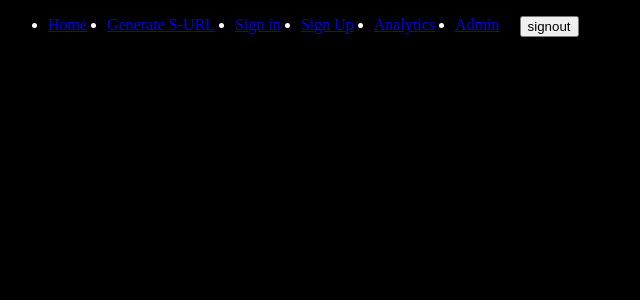
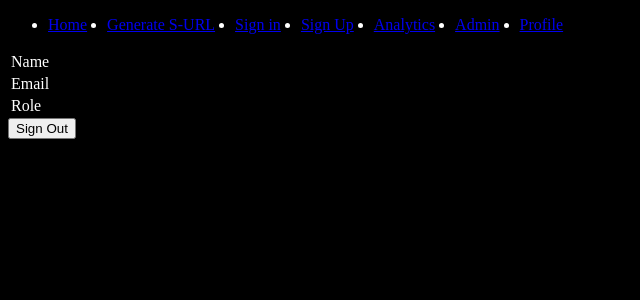
Before and after one commit to GuruDarshan57/URL-Shortner-Frontend, a React (Vite) app: page /profile in a window 1280 px wide. Shown: the top 300 px of the page, without its empty margins (0-640 px from the left). Built offline with nearby package versions, Linux system fonts and the light colour scheme.

Commit message:
added profile page and signout feautre

```diff
--- a/src/App.jsx
+++ b/src/App.jsx
@@ -9,6 +9,7 @@ import SignUp from './Pages/SignUp/SignUp'
 import Analytics from './Pages/Analytics/Analytics'
 import Admin from './Pages/Admin/Admin'
 import Generate from './Pages/Generate/Generate'
+import Profile from './Pages/Profile/Profile'
 
 function App() {
 
@@ -23,6 +24,7 @@ function App() {
           <Route path="/analytics" element={<Analytics />} />
           <Route path="/admin" element={<Admin />} />
           <Route path="/generate" element={<Generate />} />
+          <Route path="/profile" element={<Profile />} />
         </Routes>
       </Router>
     </>
--- a/src/Components/Navbar/Navbar.jsx
+++ b/src/Components/Navbar/Navbar.jsx
@@ -1,14 +1,8 @@
 import React from 'react'
+import useGetUserDetails from '../../hooks/useGetUserDetails'
 
 const Navbar = () => {
-    const handleSignOut = async () => {
-        const resp = await fetch(import.meta.env.VITE_Backend + "/signout", {
-            method: "POST",
-            headers: { "Content-Type": "application/json" },
-            credentials: 'include'
-        })
-        localStorage.removeItem("user_data")
-    }
+
     return (
         <div>
             <ul style={{
@@ -20,7 +14,7 @@ const Navbar = () => {
                 <li><a href="/signup">Sign Up</a></li>
                 <li><a href="/analytics">Analytics</a></li>
                 <li><a href="/admin">Admin</a></li>
-                <button onClick={handleSignOut}>signout</button>
+                <li><a href="/profile">Profile</a></li>
             </ul>
         </div >
     )
--- a/src/Pages/Home/Home.jsx
+++ b/src/Pages/Home/Home.jsx
@@ -1,12 +1,9 @@
 import React, { useState } from 'react'
-import useGetUserDetails from '../../hooks/useGetUserDetails'
 
 const Home = () => {
-    const udata = useGetUserDetails()
-    const [data, setData] = useState(udata?.email)
     return (
         <div>
-            {data}
+            Home
         </div>
     )
 }
--- /dev/null
+++ b/src/Pages/Profile/Profile.jsx
@@ -0,0 +1,37 @@
+import React from 'react'
+import useGetUserDetails from '../../hooks/useGetUserDetails'
+import { toast } from 'react-toastify';
+
+const Profile = () => {
+    const { user_data, setUser_data } = useGetUserDetails()
+
+    const handleSignout = async () => {
+        try {
+            const resp = await fetch(import.meta.env.VITE_Backend + "/signout", {
+                method: 'post',
+                headers: { "Content-Type": "Application/json" },
+                credentials: 'include'
+            })
+            const res = await resp.json()
+            if (res.msg === "done") {
+                toast.success("Signed Out succesfully.")
+                localStorage.removeItem("user_data")
+                setUser_data("")
+            }
+        } catch (err) {
+            console.log(err.message)
+        }
+    }
+    return (
+        <div>
+            <table>
+                <tr><td>Name</td><td>{user_data?.name}</td></tr>
+                <tr><td>Email</td><td>{user_data?.email}</td></tr>
+                <tr><td>Role</td><td>{user_data?.role}</td></tr>
+            </table>
+            <button onClick={handleSignout}>Sign Out</button>
+        </div>
+    )
+}
+
+export default Profile
--- a/src/hooks/useGetUserDetails.jsx
+++ b/src/hooks/useGetUserDetails.jsx
@@ -1,8 +1,9 @@
-import React from 'react'
+import React, { useState } from 'react'
 
+//custom hook to fetch stored user data
 const useGetUserDetails = () => {
-    const user_details = JSON.parse(localStorage.getItem("user_data"))
-    return user_details
+    const [user_data, setUser_data] = useState(JSON.parse(localStorage.getItem("user_data")))
+    return { user_data, setUser_data }
 }
 
 export default useGetUserDetails
```
Also changed, not shown: 1 other file (tests, documents, lock files or other folders).
